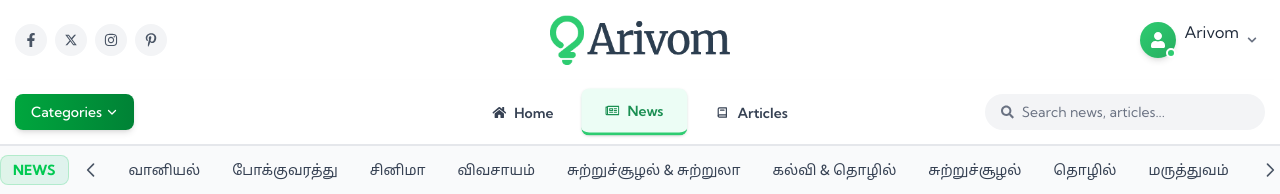
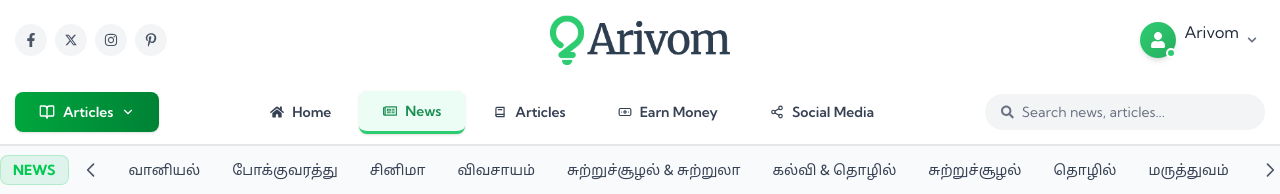
Before and after one commit to SanjaySarvah/Arivom-Nextjs, a Next.js app: page /news in a window 1280 px wide. Shown: the top 194 px of the page. Built offline with nearby package versions, Linux system fonts and the light colour scheme.

Commit message:
article btn and sec header changes

```diff
--- a/components/ArticleDropdownButton.tsx
+++ b/components/ArticleDropdownButton.tsx
@@ -6,6 +6,15 @@ import {
   getArticleSubcategories,
   getArticleSubsubcategories
 } from "@/lib/getData";
+import {
+  BookOpen,
+  ChevronDown,
+  ChevronRight,
+  FileText,
+  Folder,
+  FolderOpen,
+  X
+} from "lucide-react";
 
 export default function ArticleCategoryDropdown() {
   const categories = getArticleCategories();
@@ -74,19 +83,13 @@ export default function ArticleCategoryDropdown() {
       {/* Trigger Button */}
       <button
         onClick={toggleDropdown}
-        className="w-full sm:w-auto px-4 py-2 bg-gradient-to-r from-green-600 to-green-700 text-white rounded-lg hover:from-green-700 hover:to-green-800 focus:outline-none focus:ring-2 focus:ring-green-500 focus:ring-opacity-50 font-medium transition-all duration-200 shadow-md hover:shadow-lg flex items-center justify-between text-sm"
+        className="w-full sm:w-auto px-6 py-2.5 bg-gradient-to-r from-green-600 to-green-700 text-white rounded-lg hover:from-green-700 hover:to-green-800 focus:outline-none focus:ring-2 focus:ring-green-500 focus:ring-opacity-50 font-semibold transition-all duration-200 shadow-sm hover:shadow-md flex items-center gap-2 text-sm"
         aria-expanded={isOpen}
         aria-haspopup="true"
       >
-        <span>Categories</span>
-        <svg
-          className={`w-3 h-3 ml-1 transition-transform duration-200 ${isOpen ? "rotate-180" : ""}`}
-          fill="none"
-          stroke="currentColor"
-          viewBox="0 0 24 24"
-        >
-          <path strokeLinecap="round" strokeLinejoin="round" strokeWidth={2.5} d="M19 9l-7 7-7-7" />
-        </svg>
+        <BookOpen className="w-4 h-4" />
+        <span>Articles</span>
+        <ChevronDown className={`w-3.5 h-3.5 transition-transform duration-200 ${isOpen ? "rotate-180" : ""}`} />
       </button>
 
       {/* Dropdown Menu */}
@@ -95,15 +98,16 @@ export default function ArticleCategoryDropdown() {
           {/* Header */}
           <div className="p-4 pb-3 bg-gradient-to-r from-green-50 to-white border-b border-green-100">
             <div className="flex items-center justify-between">
-              <h3 className="font-semibold text-gray-900 text-base">Categories</h3>
+              <div className="flex items-center gap-2">
+                <Folder className="w-4 h-4 text-green-600" />
+                <h3 className="font-semibold text-gray-900 text-base">Article Categories</h3>
+              </div>
               <button
                 onClick={closeAll}
                 className="p-1 text-gray-400 hover:text-gray-600 hover:bg-gray-100 rounded-md transition-colors"
                 aria-label="Close menu"
               >
-                <svg className="w-4 h-4" fill="none" stroke="currentColor" viewBox="0 0 24 24">
-                  <path strokeLinecap="round" strokeLinejoin="round" strokeWidth={2} d="M6 18L18 6M6 6l12 12" />
-                </svg>
+                <X className="w-4 h-4" />
               </button>
             </div>
             <p className="text-xs text-gray-500 mt-1">Browse articles by category</p>
@@ -123,32 +127,31 @@ export default function ArticleCategoryDropdown() {
                       {hasSubcategories ? (
                         <button
                           onClick={() => toggleCategory(cat.category)}
-                          className="flex-1 text-left font-medium text-gray-800 hover:text-green-700 transition-colors flex items-center text-sm"
+                          className="flex-1 text-left font-medium text-gray-800 hover:text-green-700 transition-colors flex items-center gap-2 text-sm"
                           aria-expanded={activeCategory === cat.category}
                           aria-controls={`subcategory-list-${cat.category}`}
                         >
+                          {activeCategory === cat.category ? (
+                            <FolderOpen className="w-4 h-4 text-green-600 flex-shrink-0" />
+                          ) : (
+                            <Folder className="w-4 h-4 text-gray-400 flex-shrink-0" />
+                          )}
                           <span className="flex-1">{cat.category}</span>
-                          <svg
-                            className={`w-3 h-3 text-gray-400 transition-transform duration-200 ${
+                          <ChevronDown
+                            className={`w-3.5 h-3.5 text-gray-400 transition-transform duration-200 flex-shrink-0 ${
                               activeCategory === cat.category ? "rotate-180 text-green-600" : ""
                             }`}
-                            fill="none"
-                            stroke="currentColor"
-                            viewBox="0 0 24 24"
-                          >
-                            <path strokeLinecap="round" strokeLinejoin="round" strokeWidth={2.5} d="M19 9l-7 7-7-7" />
-                          </svg>
+                          />
                         </button>
                       ) : (
                         <Link
                           href={`/articles/category/${cat.category}`}
-                          className="flex-1 font-medium text-gray-800 hover:text-green-700 transition-colors flex items-center text-sm"
+                          className="flex-1 font-medium text-gray-800 hover:text-green-700 transition-colors flex items-center gap-2 text-sm"
                           onClick={closeAll}
                         >
+                          <FileText className="w-4 h-4 text-gray-400 flex-shrink-0" />
                           <span className="flex-1">{cat.category}</span>
-                          <svg className="w-3 h-3 text-gray-400" fill="none" stroke="currentColor" viewBox="0 0 24 24">
-                            <path strokeLinecap="round" strokeLinejoin="round" strokeWidth={2} d="M9 5l7 7-7 7" />
-                          </svg>
+                          <ChevronRight className="w-3.5 h-3.5 text-gray-400 flex-shrink-0" />
                         </Link>
                       )}
                     </div>
@@ -171,32 +174,27 @@ export default function ArticleCategoryDropdown() {
                                 {hasSubsubcategories ? (
                                   <button
                                     onClick={() => toggleSubcategory(subcat.subcategory)}
-                                    className="flex-1 text-left text-gray-700 hover:text-green-600 transition-colors text-xs font-medium flex items-center"
+                                    className="flex-1 text-left text-gray-700 hover:text-green-600 transition-colors text-xs font-medium flex items-center gap-2"
                                     aria-expanded={activeSubcategory === subcat.subcategory}
                                     aria-controls={`subsubcategory-list-${subcat.subcategory}`}
                                   >
+                                    <Folder className="w-3 h-3 text-gray-400 flex-shrink-0" />
                                     <span className="flex-1">{subcat.subcategory}</span>
-                                    <svg
-                                      className={`w-2.5 h-2.5 text-gray-400 transition-transform duration-200 ${
+                                    <ChevronDown
+                                      className={`w-3 h-3 text-gray-400 transition-transform duration-200 flex-shrink-0 ${
                                         activeSubcategory === subcat.subcategory ? "rotate-180 text-green-500" : ""
                                       }`}
-                                      fill="none"
-                                      stroke="currentColor"
-                                      viewBox="0 0 24 24"
-                                    >
-                                      <path strokeLinecap="round" strokeLinejoin="round" strokeWidth={2.5} d="M19 9l-7 7-7-7" />
-                                    </svg>
+                                    />
                                   </button>
                                 ) : (
                                   <Link
                                     href={`/articles/category/${cat.category}/${subcat.subcategory}`}
-                                    className="flex-1 text-gray-700 hover:text-green-600 transition-colors text-xs font-medium flex items-center"
+                                    className="flex-1 text-gray-700 hover:text-green-600 transition-colors text-xs font-medium flex items-center gap-2"
                                     onClick={closeAll}
                                   >
+                                    <FileText className="w-3 h-3 text-gray-400 flex-shrink-0" />
                                     <span className="flex-1">{subcat.subcategory}</span>
-                                    <svg className="w-2.5 h-2.5 text-gray-400" fill="none" stroke="currentColor" viewBox="0 0 24 24">
-                                      <path strokeLinecap="round" strokeLinejoin="round" strokeWidth={2} d="M9 5l7 7-7 7" />
-                                    </svg>
+                                    <ChevronRight className="w-3 h-3 text-gray-400 flex-shrink-0" />
                                   </Link>
                                 )}
                               </div>
@@ -213,9 +211,10 @@ export default function ArticleCategoryDropdown() {
                                     <li key={subsubcat.subsubcategory}>
                                       <Link
                                         href={`/articles/category/${cat.category}/${subcat.subcategory}/${subsubcat.subsubcategory}`}
-                                        className="block py-1.5 px-2 text-gray-600 hover:text-green-600 hover:bg-green-25 rounded-md transition-all duration-200 text-xs border border-transparent hover:border-green-100"
+                                        className="flex items-center gap-2 py-1.5 px-2 text-gray-600 hover:text-green-600 hover:bg-green-25 rounded-md transition-all duration-200 text-xs border border-transparent hover:border-green-100"
                                         onClick={closeAll}
                                       >
+                                        <FileText className="w-2.5 h-2.5 text-gray-400 flex-shrink-0" />
                                         {subsubcat.subsubcategory}
                                       </Link>
                                     </li>
--- a/components/HeaderSecondary.tsx
+++ b/components/HeaderSecondary.tsx
@@ -17,6 +17,7 @@ import { LuBookOpen } from "react-icons/lu";
 import {TbBook2} from "react-icons/tb";
 import logo from "@/public/assets/arivom-logo-latest.png";
 import ArticleDropdownButton from "@/components/ArticleDropdownButton"; // ✅ added
+import { Banknote, Share2 } from "lucide-react";
 
 const HeaderSecondary: React.FC = () => {
   const pathname = usePathname();
@@ -44,6 +45,18 @@ const HeaderSecondary: React.FC = () => {
       href: "/articles",
       icon: TbBook2,
       active: pathname.startsWith("/articles"),
+    },
+    {
+      name: "Earn Money",
+      href: "/earnmoney",
+      icon: Banknote,
+      active: pathname.startsWith("/earnmoney"),
+    },
+    {
+      name: "Social Media",
+      href: "/socialmedia",
+      icon: Share2,
+      active: pathname.startsWith("/socialmedia"),
     }
   ];
 
@@ -60,25 +73,25 @@ const HeaderSecondary: React.FC = () => {
       {/* Header Wrapper */}
       <div className="bg-white border-b border-gray-200">
         <div className="max-w-[1320px] mx-auto px-[15px]">
-          <div className="relative flex items-center justify-between h-16">
-            {/* Left Section */}
+          <div className="flex items-center justify-between h-16 gap-4">
+            {/* Left Section - Mobile Menu & Articles Button */}
             <div className="flex items-center gap-3">
               {/* Mobile Menu Toggle */}
               <button
                 onClick={() => setIsMobileMenuOpen(!isMobileMenuOpen)}
-                className="xl:hidden p-2 rounded-lg hover:bg-gray-100 transition-colors"
+                className="xl:hidden p-2 rounded-lg hover:bg-gray-100 transition-colors flex items-center"
               >
                 {isMobileMenuOpen ? <FaTimes size={18} /> : <FaBars size={18} />}
               </button>
 
-              {/* ✅ Replaced old Articles button with custom component */}
-              <div className="hidden lg:block">
+              {/* Articles Button - Desktop Left Side */}
+              <div className="hidden xl:block">
                 <ArticleDropdownButton />
               </div>
             </div>
 
             {/* Logo - Centered on mobile */}
-            <div className="absolute left-1/2 transform -translate-x-1/2 xl:hidden">
+            <div className="xl:hidden absolute left-1/2 transform -translate-x-1/2">
               <Link href="/" className="group flex items-center">
                 <Image
                   src={logo}
@@ -91,13 +104,14 @@ const HeaderSecondary: React.FC = () => {
               </Link>
             </div>
 
-            {/* Center Navigation (Desktop) */}
-            <nav className="hidden xl:flex items-center justify-center gap-1 absolute left-1/2 top-1/2 transform -translate-x-1/2 -translate-y-1/2">
+            {/* Center Navigation - Desktop */}
+            <nav className="hidden xl:flex items-center gap-1 flex-1 justify-center">
+              {/* Main Navigation Items */}
               {mainNavigation.map((item) => (
                 <Link
                   key={item.name}
                   href={item.href}
-                  className={`flex items-center gap-2 px-6 py-3 rounded-lg text-sm font-semibold transition-all duration-200 ${
+                  className={`flex items-center gap-2 px-6 py-2.5 rounded-lg text-sm font-semibold transition-all duration-200 ${
                     item.active
                       ? "text-[#1a8f52] bg-emerald-50 border-b-3 border-[#2ecc71] shadow-sm"
                       : "text-gray-700 hover:text-[#2ecc71] hover:bg-emerald-50"
@@ -109,10 +123,8 @@ const HeaderSecondary: React.FC = () => {
               ))}
             </nav>
 
-            {/* Right Section */}
-            <div className="flex items-center gap-3">
-              {/* Search (Desktop) */}
-              <div className="hidden xl:block relative">
+            {/* Right Section - Search */}
+            <div className="hidden xl:flex items-center">
               <div className="flex items-center bg-gray-100 rounded-full px-4 py-2 transition-all duration-300 focus-within:bg-white focus-within:ring-2 focus-within:ring-[#2ecc71] focus-within:shadow-md min-w-[280px]">
                 <FaSearch className="w-3.5 h-3.5 text-gray-500 mr-2" />
                 <input
@@ -124,10 +136,10 @@ const HeaderSecondary: React.FC = () => {
             </div>
 
             {/* Profile Icon (Mobile) */}
-              <div className="xl:hidden relative">
+            <div className="xl:hidden relative flex items-center">
               <button
                 onClick={() => setIsProfileDropdownOpen(!isProfileDropdownOpen)}
-                  className="p-2 rounded-full hover:bg-emerald-50 transition-colors"
+                className="p-2 rounded-full hover:bg-emerald-50 transition-colors flex items-center justify-center"
               >
                 <FaUserCircle className="w-6 h-6 text-gray-700" />
               </button>
@@ -152,7 +164,6 @@ const HeaderSecondary: React.FC = () => {
                   </div>
                 </div>
               )}
-              </div>
             </div>
           </div>
         </div>
```
Lines whose indentation alone changed are shown as unchanged.
